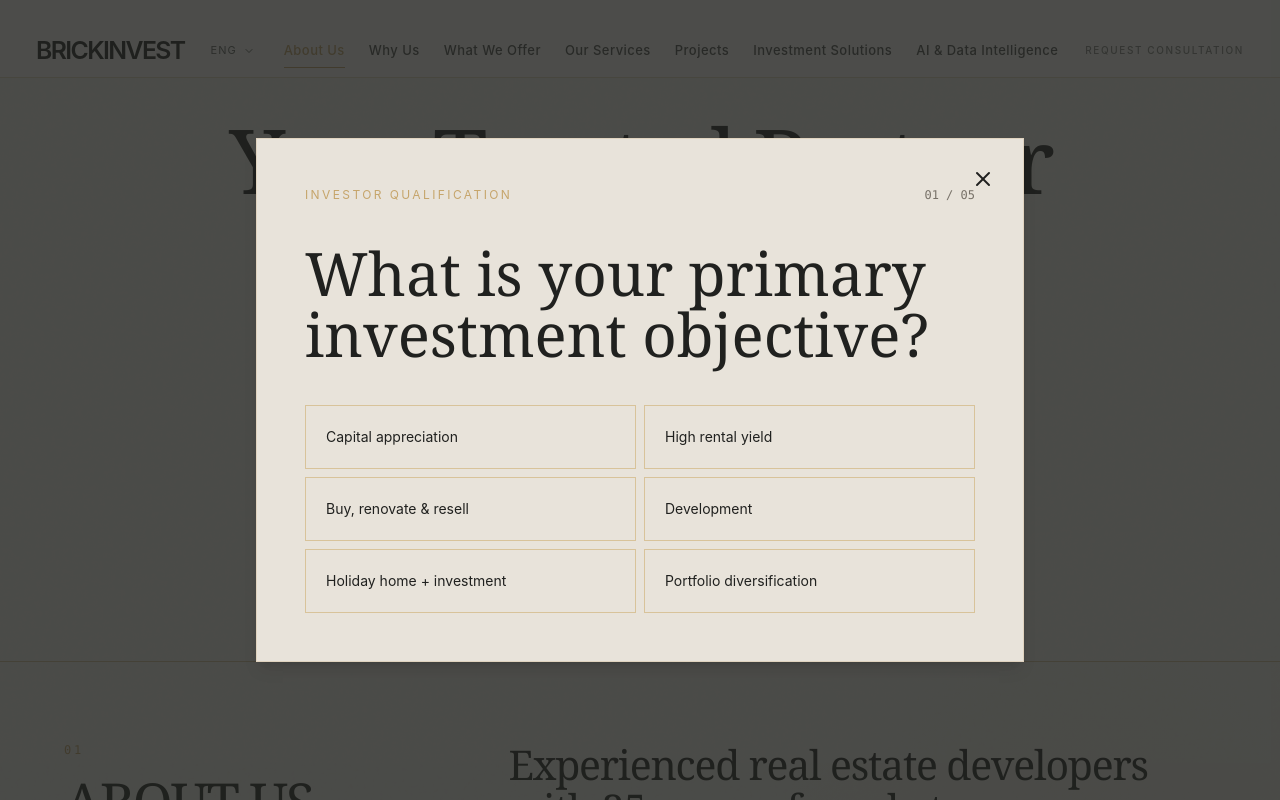
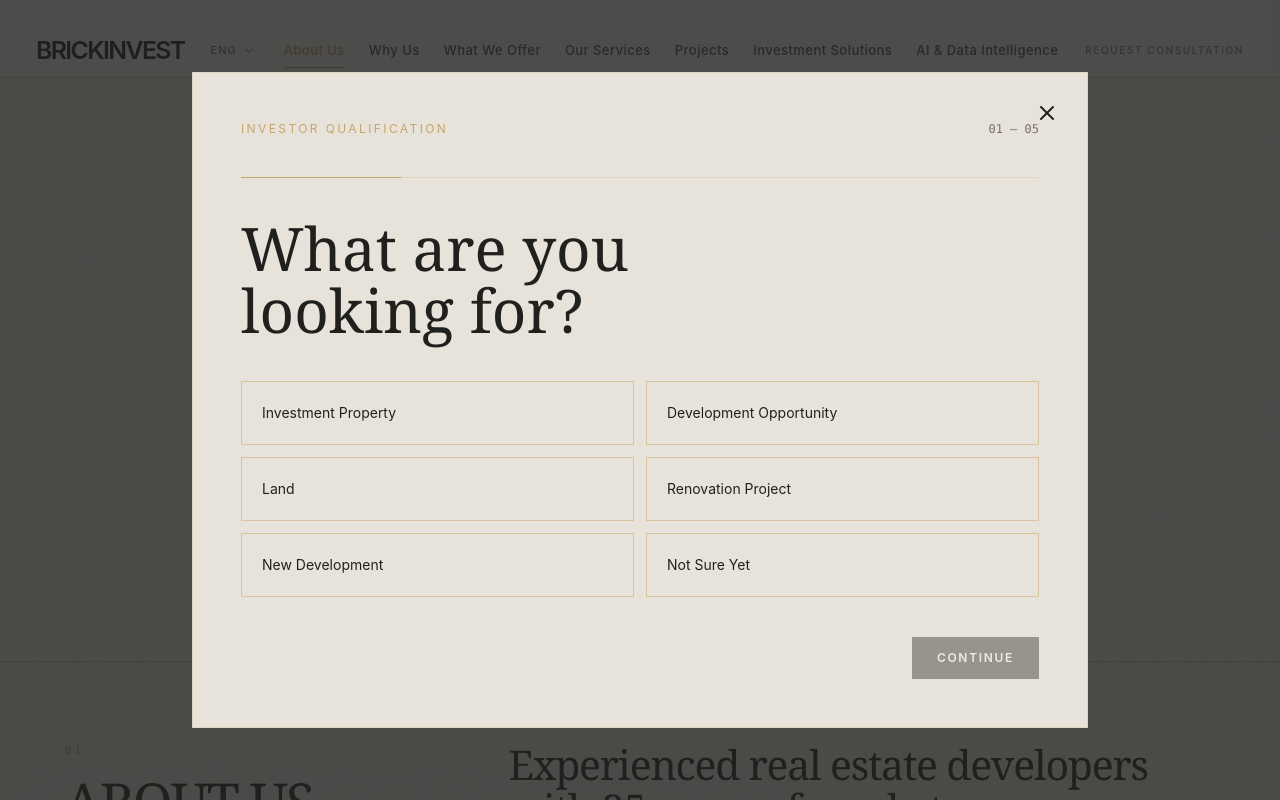
Before and after one commit to zdazix/brickinvest, a React (Vite) app in the folder app-1/: page / in a window 1280 px wide. Both pictures are taken after a click on the button "REQUEST EXCLUSIVE ADVICE". Shown: the top 800 px of the page. Built offline with nearby package versions, Linux system fonts and the light colour scheme.

Commit message:
Create a premium 5-step investment qualification quiz connected ONLY to the existing Hero CTA:
Amazi-Operation-Id: task:959c6368-0b41-4322-9f6c-3b60b1410b22
Amazi-Operation-Payload: 9580418da934e70fcaddf5791cf4764a18ef8bd2e9e9b6117beba12334662edd

```diff
--- a/app-1/src/pages/home/components/HeroSection.tsx
+++ b/app-1/src/pages/home/components/HeroSection.tsx
@@ -1,59 +1,67 @@
 import { useEffect, useState } from "react";
-import { ArrowUpRight, Check, ChevronLeft, X } from "lucide-react";
+import { ArrowUpRight, ChevronLeft, X } from "lucide-react";
 
 import { useLocale } from "@/lib/i18n";
 
 const questions = [
   [
-    "What is your primary investment objective?",
-    "Capital appreciation",
-    "High rental yield",
-    "Buy, renovate & resell",
-    "Development",
-    "Holiday home + investment",
-    "Portfolio diversification",
+    "What are you looking for?",
+    "Investment Property",
+    "Development Opportunity",
+    "Land",
+    "Renovation Project",
+    "New Development",
+    "Not Sure Yet",
   ],
   [
-    "What investment budget are you considering?",
+    "What is your investment budget?",
     "€500K–€700K",
     "€700K–€1M",
     "€1M–€2M",
     "€2M–€5M",
     "€5M+",
-    "Flexible",
   ],
   [
-    "What type of opportunity are you interested in?",
-    "Apartment or Penthouse",
-    "Villa",
-    "Land + Development",
-    "Renovation",
-    "New Development",
-    "Off-Market",
-    "Open to recommendations",
+    "What is your primary investment objective?",
+    "Capital Appreciation",
+    "Rental Yield",
+    "Development & Resale",
+    "Personal Use + Investment",
+    "Portfolio Diversification",
   ],
   [
-    "Which locations are you interested in?",
+    "Which locations are you considering?",
     "Marbella",
     "Golden Mile",
-    "Nueva Andalucía",
+    "Estepona",
     "Benahavís",
-    "Estepona",
     "Sotogrande",
+    "Málaga",
     "Other",
-    "Open to recommendations",
+    "Open to Recommendations",
   ],
   [
     "When are you planning to invest?",
     "Immediately",
-    "1–3 months",
-    "3–6 months",
-    "6–12 months",
-    "12+ months",
-    "Exploring opportunities",
+    "Within 3 Months",
+    "3–6 Months",
+    "6–12 Months",
+    "Exploring Opportunities",
   ],
 ] as const;
-type Answers = Record<number, string> & {
+const questionKeys = [
+  "opportunityType",
+  "budget",
+  "objective",
+  "locations",
+  "timing",
+] as const;
+type Answers = Record<number, string | string[]> & {
+  objective?: string;
+  budget?: string;
+  opportunityType?: string;
+  locations?: string[];
+  timing?: string;
   firstName?: string;
   email?: string;
   phone?: string;
@@ -68,16 +76,28 @@ const InvestorQuiz = ({ onClose }: { readonly onClose: () => void }) => {
   const [status, setStatus] = useState<"idle" | "sending" | "success">("idle");
   const isContact = step === questions.length;
   const choose = (answer: string) => {
-    setAnswers((current) => ({ ...current, [step]: answer }));
+    const key = questionKeys[step];
+    const nextLocations = (current: Answers) =>
+      (current.locations ?? []).includes(answer)
+        ? (current.locations ?? []).filter((item) => item !== answer)
+        : [...(current.locations ?? []), answer];
+    setAnswers((current) => ({
+      ...current,
+      [step]:
+        step === 3
+          ? (current[step] as string[] | undefined)?.includes(answer)
+            ? (current[step] as string[]).filter((item) => item !== answer)
+            : [...((current[step] as string[] | undefined) ?? []), answer]
+          : answer,
+      [key]: step === 3 ? nextLocations(current) : answer,
+    }));
     setError("");
-    setTimeout(() => setStep((current) => current + 1), 180);
   };
   const submit = async () => {
     if (
       !answers.firstName?.trim() ||
       !answers.email?.includes("@") ||
-      !answers.phone?.trim() ||
-      !answers.consent
+      !answers.phone?.trim()
     ) {
       setError(t("validation"));
       return;
@@ -90,15 +110,16 @@ const InvestorQuiz = ({ onClose }: { readonly onClose: () => void }) => {
           method: "POST",
           headers: { "Content-Type": "application/json" },
           body: JSON.stringify({
-            objective: answers[0],
-            budget: answers[1],
-            opportunityType: answers[2],
-            locations: answers[3],
-            timing: answers[4],
+            objective: answers.objective,
+            budget: answers.budget,
+            opportunityType: answers.opportunityType,
+            locations: answers.locations?.join(", "),
+            timing: answers.timing,
             firstName: answers.firstName,
             email: answers.email,
             phone: answers.phone,
-            consent: answers.consent,
+            ...(answers.consent ? { consent: true } : {}),
+            source: "Investor qualification form",
           }),
         },
       );
@@ -111,12 +132,12 @@ const InvestorQuiz = ({ onClose }: { readonly onClose: () => void }) => {
   };
   return (
     <div
-      className="fixed inset-0 z-50 grid place-items-center bg-foreground/80 p-4"
+      className="fixed inset-0 z-50 grid place-items-center bg-foreground/80 p-0 sm:p-4"
       role="dialog"
       aria-modal="true"
       aria-label="Investor qualification"
     >
-      <div className="relative max-h-[min(760px,calc(100dvh-2rem))] w-full max-w-3xl overflow-auto border border-primary/25 bg-secondary p-6 text-secondary-foreground shadow-lg sm:p-12">
+      <div className="relative flex max-h-dvh min-h-dvh w-full max-w-4xl flex-col overflow-auto border-primary/25 bg-secondary p-6 text-secondary-foreground sm:max-h-[min(800px,calc(100dvh-2rem))] sm:min-h-0 sm:border sm:p-12">
         <button
           aria-label="Close qualification"
           className="absolute top-5 right-5 p-2"
@@ -126,21 +147,19 @@ const InvestorQuiz = ({ onClose }: { readonly onClose: () => void }) => {
         </button>
         {status === "success" ? (
           <div className="flex min-h-[420px] flex-col items-center justify-center text-center">
-            <div className="mb-7 grid size-16 place-items-center rounded-full border border-primary">
-              <Check />
-            </div>
             <p className="text-xs tracking-[0.2em] text-primary uppercase">
-              {t("requestReceived")}
+              THANK YOU
             </p>
-            <h2 className="mt-5 max-w-md font-primary text-5xl leading-none">
-              {t("preparing")}
-            </h2>
-            <p className="mt-6 max-w-md text-foreground/70">{t("advisor")}</p>
+            <p className="mt-6 max-w-md font-primary text-3xl leading-tight sm:text-4xl">
+              Your investment profile has been received. Our team will review
+              your requirements and contact you shortly.
+            </p>
             <button
-              className="mt-8 border-b border-foreground pb-2 text-xs tracking-[0.15em] uppercase"
+              className="mt-8 text-xs tracking-[0.15em] text-foreground/60 uppercase"
               onClick={onClose}
+              type="button"
             >
-              {t("return")}
+              CLOSE
             </button>
           </div>
         ) : (
@@ -150,18 +169,26 @@ const InvestorQuiz = ({ onClose }: { readonly onClose: () => void }) => {
                 {t("qualification")}
               </p>
               <p className="font-mono text-xs text-[#777168]">
-                {isContact ? t("details") : `0${step + 1} / 05`}
+                {isContact ? "CONTACT" : `0${step + 1} — 05`}
               </p>
+            </div>
+            <div className="mb-10 h-px w-full bg-primary/25">
+              <div
+                className="h-px bg-primary transition-[width] duration-300"
+                style={{
+                  width: `${isContact ? 100 : ((step + 1) / 5) * 100}%`,
+                }}
+              />
             </div>
             {!isContact ? (
               <>
                 <h2 className="max-w-2xl font-primary text-4xl leading-[1.02] sm:text-6xl">
                   {questions[step][0]}
                 </h2>
-                <div className="mt-10 grid gap-2 sm:grid-cols-2">
+                <div className="mt-10 grid gap-3 sm:grid-cols-2">
                   {questions[step].slice(1).map((answer) => (
                     <button
-                      className="group flex min-h-16 items-center justify-between border border-border px-5 text-left text-sm transition hover:border-primary hover:bg-secondary"
+                      className={`group flex min-h-16 items-center justify-between border px-5 text-left text-sm transition-[background-color,border-color] duration-250 ${((answers[step] as string[] | string | undefined) ?? []).toString().includes(answer) ? "border-primary bg-primary/15" : "border-border hover:border-primary hover:bg-surface/50"}`}
                       key={answer}
                       onClick={() => choose(answer)}
                     >
@@ -170,12 +197,38 @@ const InvestorQuiz = ({ onClose }: { readonly onClose: () => void }) => {
                     </button>
                   ))}
                 </div>
+                <div className="mt-10 flex items-center justify-between gap-4">
+                  <button
+                    className="flex items-center gap-2 text-xs tracking-[0.12em] text-foreground/60 uppercase transition-colors hover:text-primary disabled:invisible"
+                    disabled={step === 0}
+                    onClick={() => setStep((current) => current - 1)}
+                    type="button"
+                  >
+                    <ChevronLeft className="size-4" /> BACK
+                  </button>
+                  <button
+                    className="border border-foreground bg-foreground px-6 py-3 text-xs font-semibold tracking-[0.14em] text-background transition-colors hover:bg-primary hover:text-primary-foreground disabled:opacity-40"
+                    disabled={
+                      step === 3
+                        ? !(answers[step] as string[] | undefined)?.length
+                        : !answers[step]
+                    }
+                    onClick={() => setStep((current) => current + 1)}
+                    type="button"
+                  >
+                    CONTINUE
+                  </button>
+                </div>
               </>
             ) : (
               <>
                 <h2 className="max-w-2xl font-primary text-4xl leading-[1.02] sm:text-6xl">
-                  Tell us where to send your opportunities.
+                  RECEIVE YOUR PRIVATE INVESTMENT SELECTION
                 </h2>
+                <p className="mt-6 max-w-2xl text-base leading-7 text-foreground/70">
+                  Leave your details and our team will review your requirements
+                  and contact you with relevant opportunities.
+                </p>
                 <div className="mt-10 grid gap-5 sm:grid-cols-2">
                   <label className="text-xs tracking-[0.12em] uppercase">
                     {t("firstName")}
@@ -215,14 +268,25 @@ const InvestorQuiz = ({ onClose }: { readonly onClose: () => void }) => {
                       setAnswers({ ...answers, consent: e.target.checked })
                     }
                   />{" "}
-                  {t("privacy")}
+                  I agree to receive relevant BRICKINVEST investment
+                  opportunities and updates.
                 </label>
                 <button
                   className="mt-8 w-full bg-foreground px-6 py-5 text-xs tracking-[0.14em] text-background transition-[background-color,color,transform] duration-250 ease-out hover:bg-primary hover:text-primary-foreground focus-visible:ring-2 focus-visible:ring-primary focus-visible:ring-offset-2 active:translate-y-px disabled:opacity-60"
                   disabled={status === "sending"}
-                  onClick={() => void submit()}
+                  onClick={(event) => {
+                    event.preventDefault();
+                    void submit();
+                  }}
                 >
-                  {status === "sending" ? t("send") : t("submit")}
+                  {status === "sending" ? "SENDING…" : "SUBMIT REQUEST"}
+                </button>
+                <button
+                  className="mt-6 self-start text-xs tracking-[0.12em] text-muted-foreground uppercase transition-colors hover:text-primary"
+                  onClick={() => setStep((current) => current - 1)}
+                  type="button"
+                >
+                  <ChevronLeft className="mr-1 inline size-4" /> BACK
                 </button>
               </>
             )}
@@ -230,14 +294,6 @@ const InvestorQuiz = ({ onClose }: { readonly onClose: () => void }) => {
               <p aria-live="polite" className="mt-5 text-sm text-[#b24f45]">
                 {error}
               </p>
-            )}
-            {step > 0 && !isContact && (
-              <button
-                className="mt-8 flex items-center gap-2 text-xs tracking-[0.12em] text-muted-foreground uppercase"
-                onClick={() => setStep((current) => current - 1)}
-              >
-                <ChevronLeft className="size-4" /> Previous
-              </button>
             )}
           </>
         )}
```
